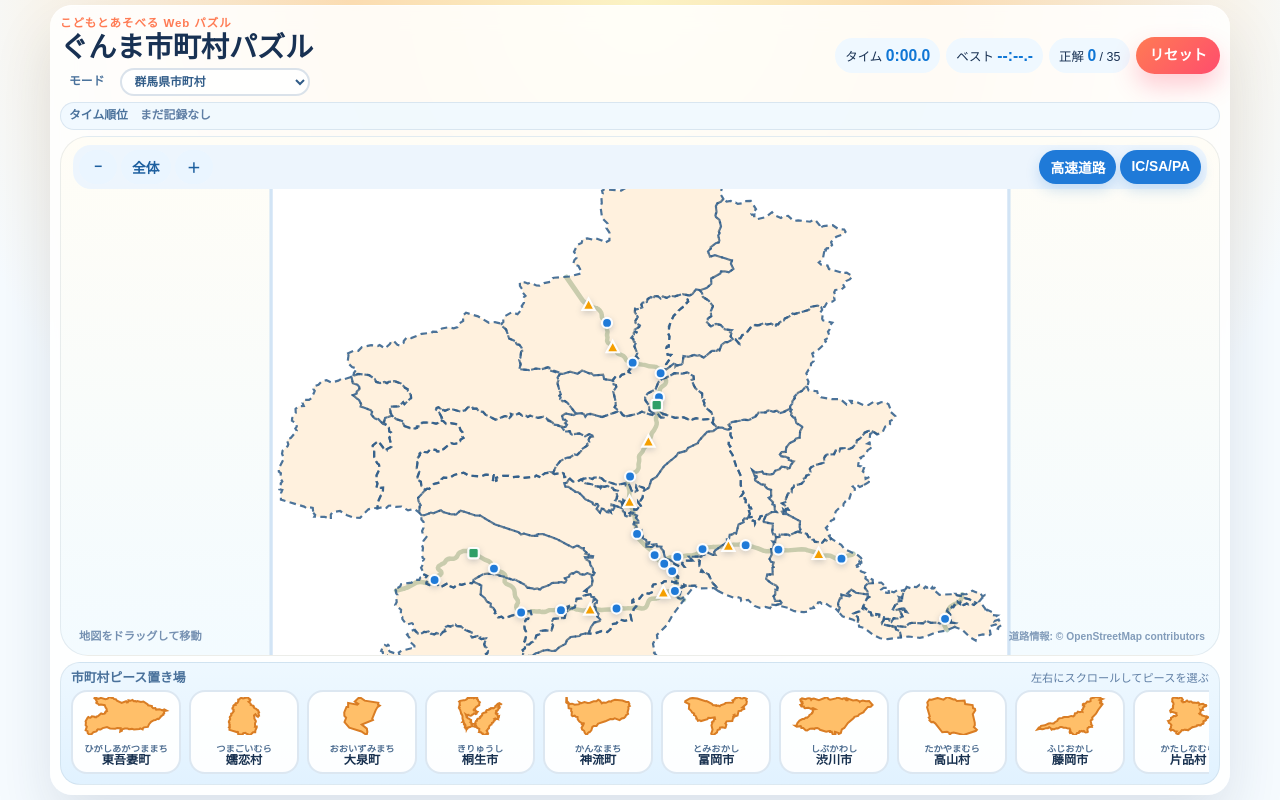
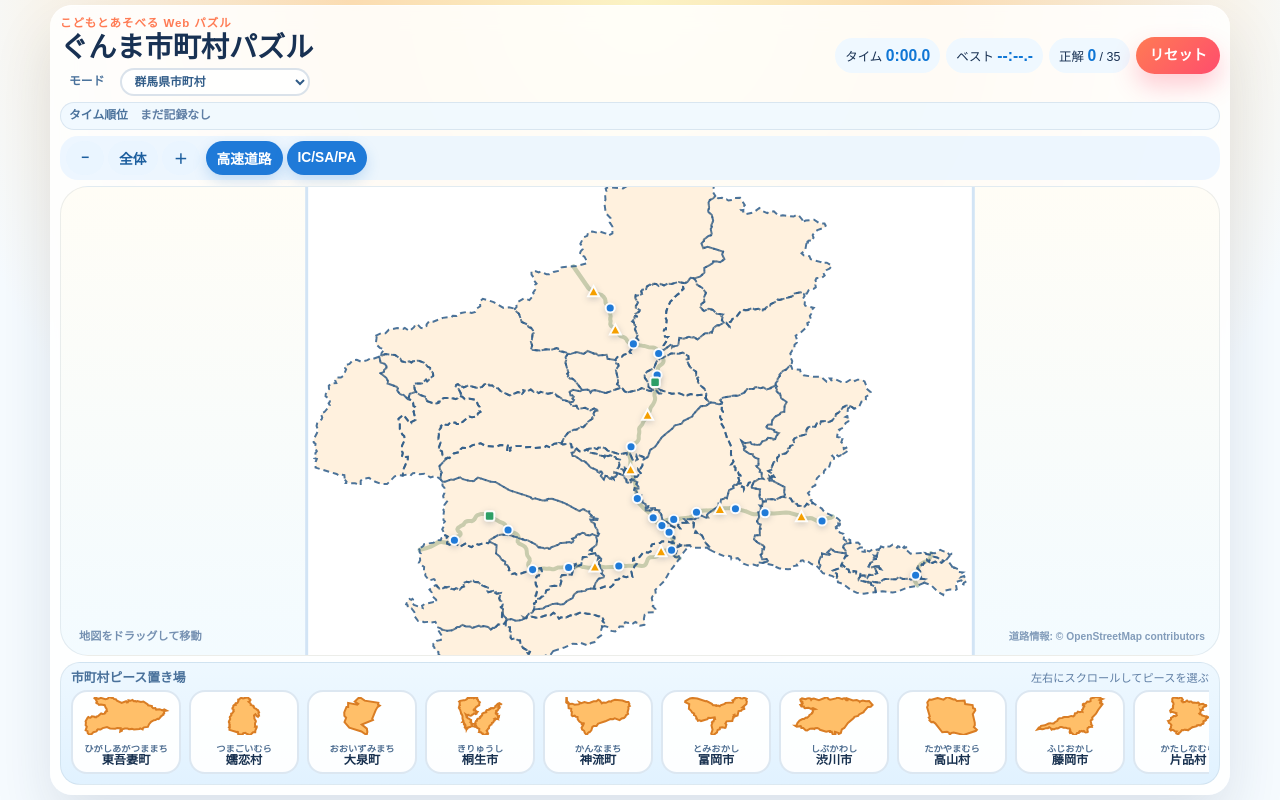
Before and after one commit to fu15mix/gunma-puzzle, a React (Vite) app: page / in a window 1280 px wide. Built offline with nearby package versions, Linux system fonts and the light colour scheme.

Commit message:
Place map controls above map frame

```diff
--- a/src/App.css
+++ b/src/App.css
@@ -218,7 +218,7 @@ h1 {
   min-height: 0;
   min-width: 0;
   display: grid;
-  grid-template-rows: minmax(0, 1fr) auto;
+  grid-template-rows: auto minmax(0, 1fr) auto;
   gap: 8px;
 }
 
@@ -266,9 +266,10 @@ h1 {
   display: flex;
   align-items: center;
   flex-wrap: wrap;
-  justify-content: space-between;
+  justify-content: flex-start;
   gap: 6px;
-  margin: 8px 12px 0;
+  width: 100%;
+  margin: 0;
   padding: 5px 6px;
   border-radius: 18px;
   background: rgba(234, 245, 255, 0.82);
--- a/src/components/PuzzleBoard.tsx
+++ b/src/components/PuzzleBoard.tsx
@@ -423,11 +423,6 @@ export default function PuzzleBoard({
 
   return (
     <div className="play-area">
-      <div className="map-frame">
-        {note ? <p className="map-note">{note}</p> : null}
-        {visibleOverlays.length > 0 || visiblePois.length > 0 ? (
-          <p className="map-attribution">道路情報: © OpenStreetMap contributors</p>
-        ) : null}
       <div className="map-controls" aria-label="地図表示">
         <div className="map-control-group">
           <button
@@ -471,6 +466,11 @@ export default function PuzzleBoard({
           ) : null}
         </div>
       </div>
+      <div className="map-frame">
+        {note ? <p className="map-note">{note}</p> : null}
+        {visibleOverlays.length > 0 || visiblePois.length > 0 ? (
+          <p className="map-attribution">道路情報: © OpenStreetMap contributors</p>
+        ) : null}
         {viewScale > MIN_VIEW_SCALE ? (
           <p className="map-pan-hint">地図をドラッグして移動</p>
         ) : null}
```
Lines whose indentation alone changed are shown as unchanged.
